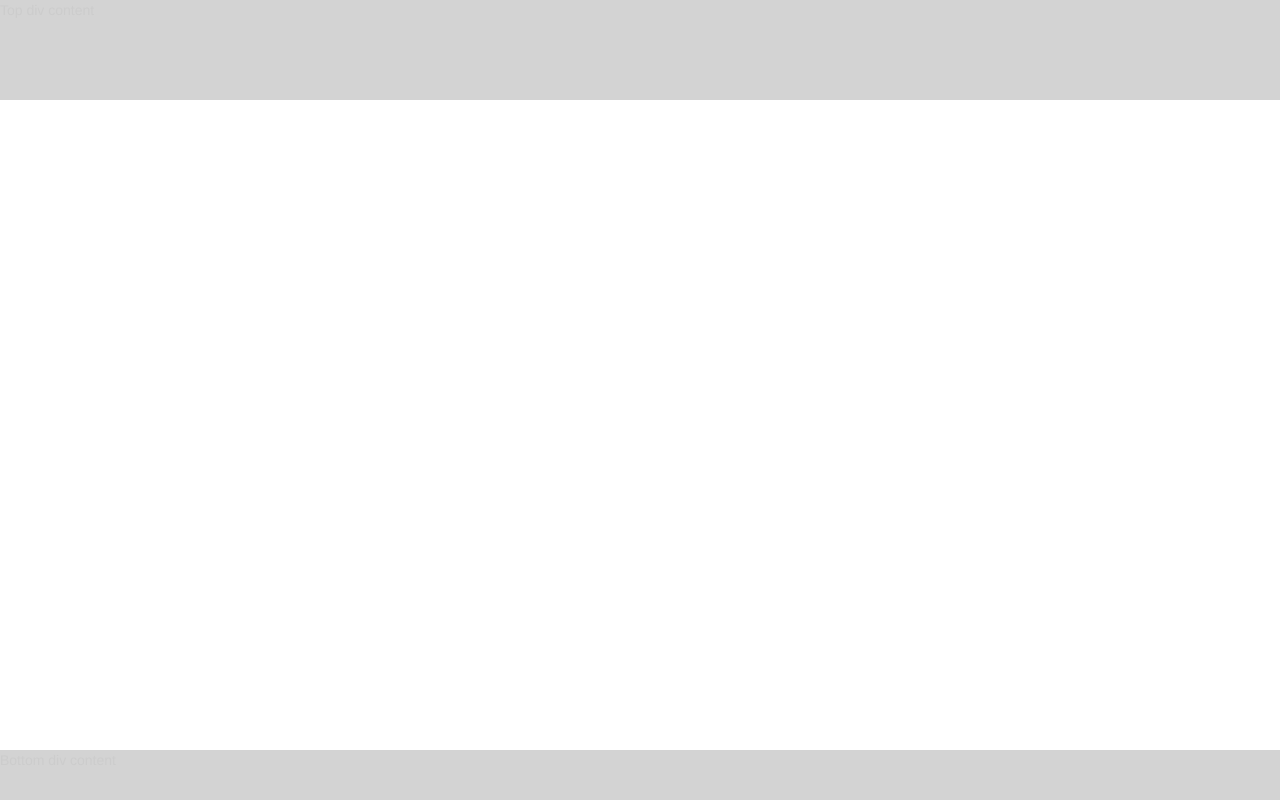
After one commit to abhishekrana10/urlshortner, a Django app: template short_url/templates/short_url/headfoot.html in a window 1280 px wide. The commit adds this page. Run offline with Django 3.2, Linux system fonts and the light colour scheme; the template is opened without the code that fills it, so the values that code supplies are empty; some libraries are stand-ins or nearby versions.

Commit message:
added header and footer to all html files

```diff
--- /dev/null
+++ b/short_url/templates/short_url/headfoot.html
@@ -0,0 +1,38 @@
+<html>
+<head>
+    <link rel="stylesheet" href="https://maxcdn.bootstrapcdn.com/bootstrap/3.3.7/css/bootstrap.min.css">
+        <script src="https://ajax.googleapis.com/ajax/libs/jquery/3.3.1/jquery.min.js"></script>
+        <script src="https://maxcdn.bootstrapcdn.com/bootstrap/3.3.7/js/bootstrap.min.js"></script>
+<style type="text/css">
+body {
+	background-color: white;
+	height: 100%;
+	width: 100%;
+}
+#fixedheader {
+	position:fixed;
+	top:0px;
+	left:0px;
+	width:100%;
+	color:#CCC;
+	background:lightgray;
+	height:100px;
+}
+#fixedfooter {
+	position:fixed;
+	bottom:0px;
+	left:0px;
+	width:100%;
+	color:#CCC;
+	background:lightgray;
+	height:50px;
+}
+</style>
+</head>
+<body>
+<div id="fixedheader">Top div content</div>
+{% block content %}
+{% endblock %}
+<div id="fixedfooter">Bottom div content</div>
+</body>
+</html>
--- a/short_url/templates/short_url/index.html
+++ b/short_url/templates/short_url/index.html
@@ -1,3 +1,4 @@
+{% extends "short_url/headfoot.html" %}
 <!DOCTYPE html>
 <html>
     <head>
@@ -36,6 +37,7 @@
 
     </head>
     <body>
+    {% block content %}
         <form Action="{% url 'short_url:index' %}" method="post">
             {%csrf_token%}
             <div class="col-xs-12" style="height:150px;"></div>
@@ -72,5 +74,6 @@
             </div>
             {% endif %}
         </form>
+    {% endblock %}
     </body>
 </html>
```
Also changed, not shown: short_url/templates/short_url/delete_redirect.html (+10 -5 lines), short_url/templates/short_url/page_redirect.html (+12 -6 lines), 1 other file.
